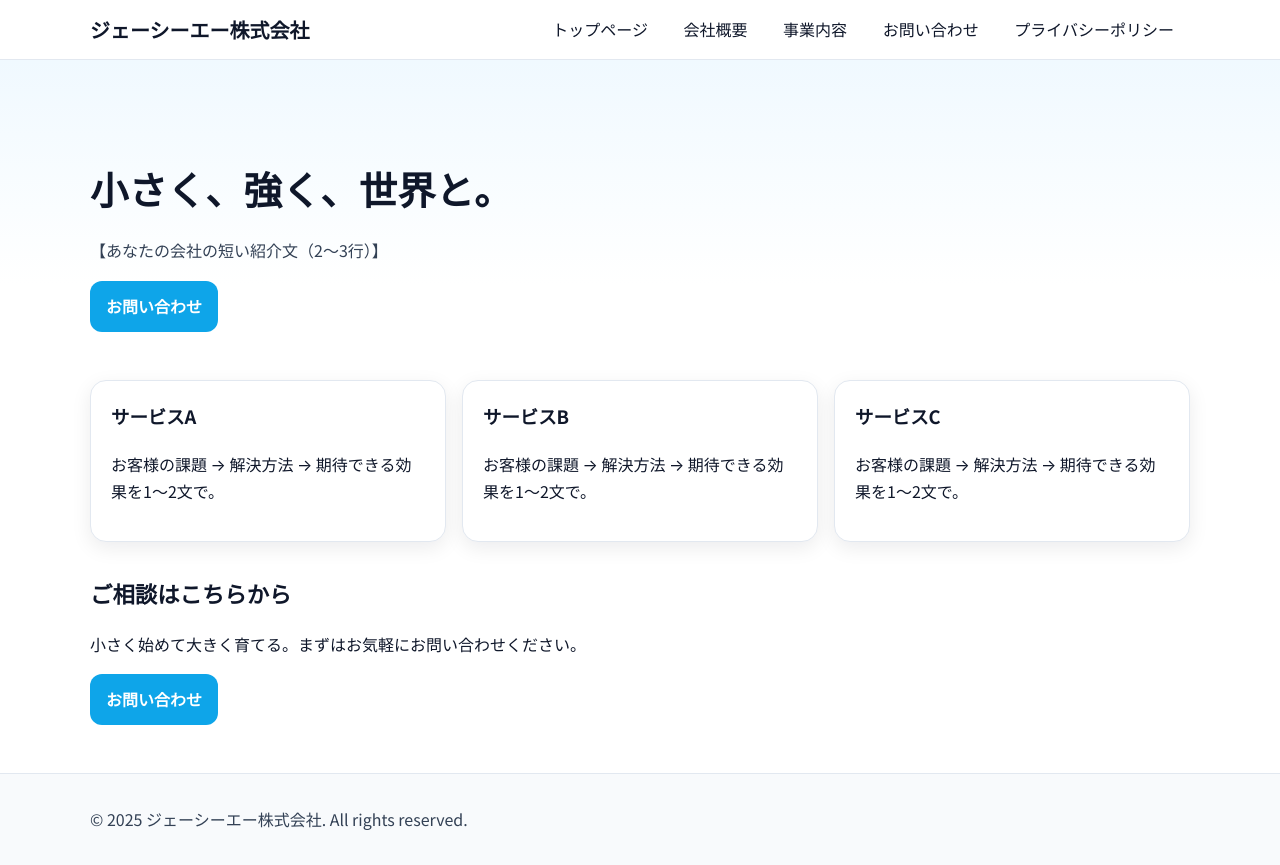
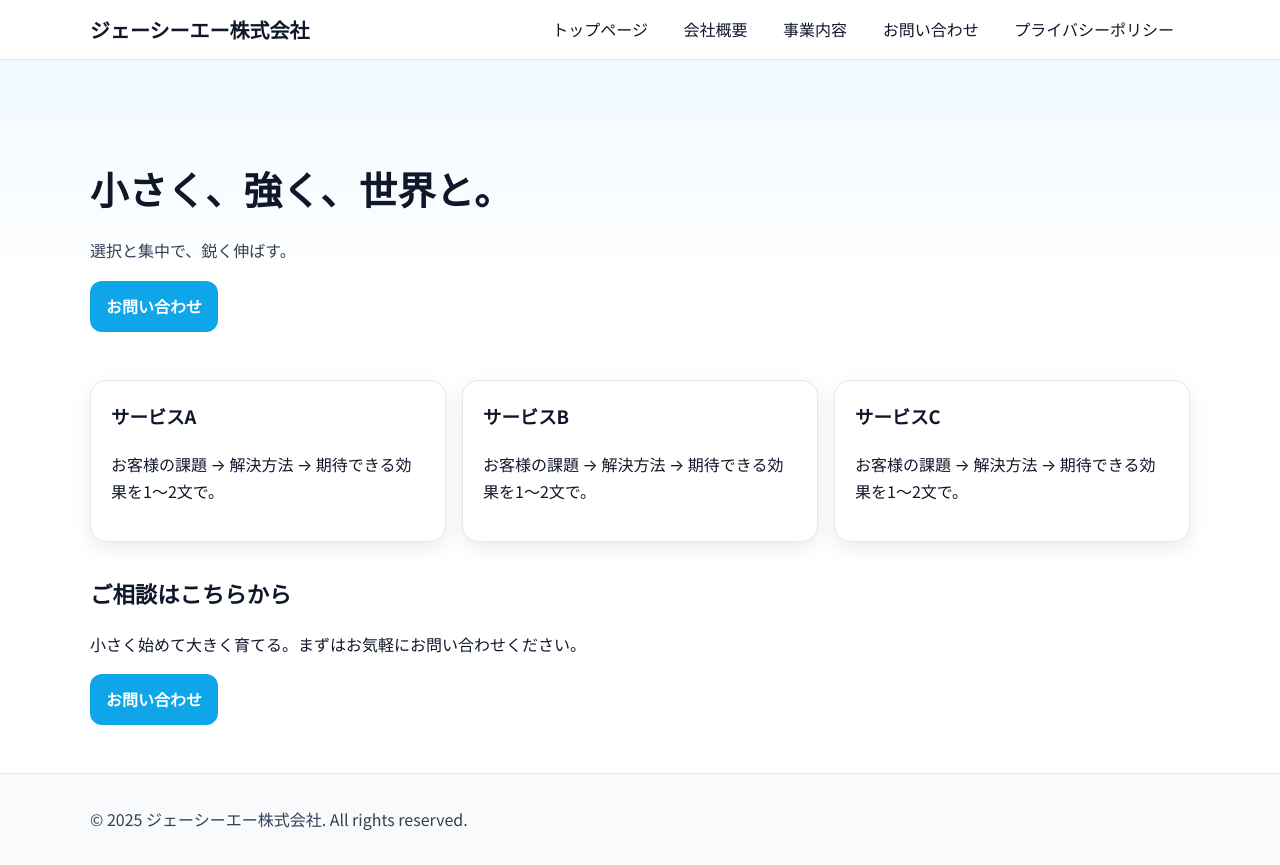
Before and after one commit to dgmm-hub/JCA-Co.-Ltd., a plain HTML site: page index.html in a window 1280 px wide. Drawn offline with Linux system fonts and the light colour scheme.

Commit message:
Update index.html

```diff
--- a/index.html
+++ b/index.html
@@ -35,7 +35,7 @@
   <section class="hero">
     <div class="container">
       <h1>小さく、強く、世界と。</h1>
-      <p class="lead">【あなたの会社の短い紹介文（2〜3行）】</p>
+      <p class="lead">選択と集中で、鋭く伸ばす。</p>
       <a class="btn" href="/contact.html">お問い合わせ</a>
     </div>
   </section>
```
